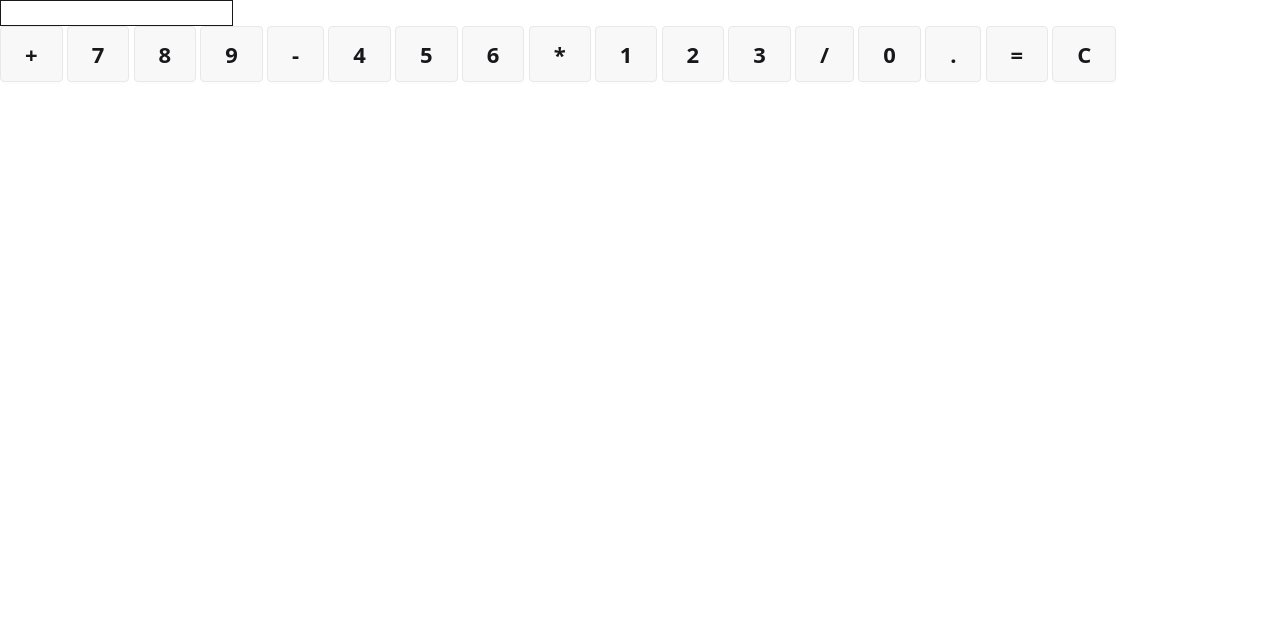
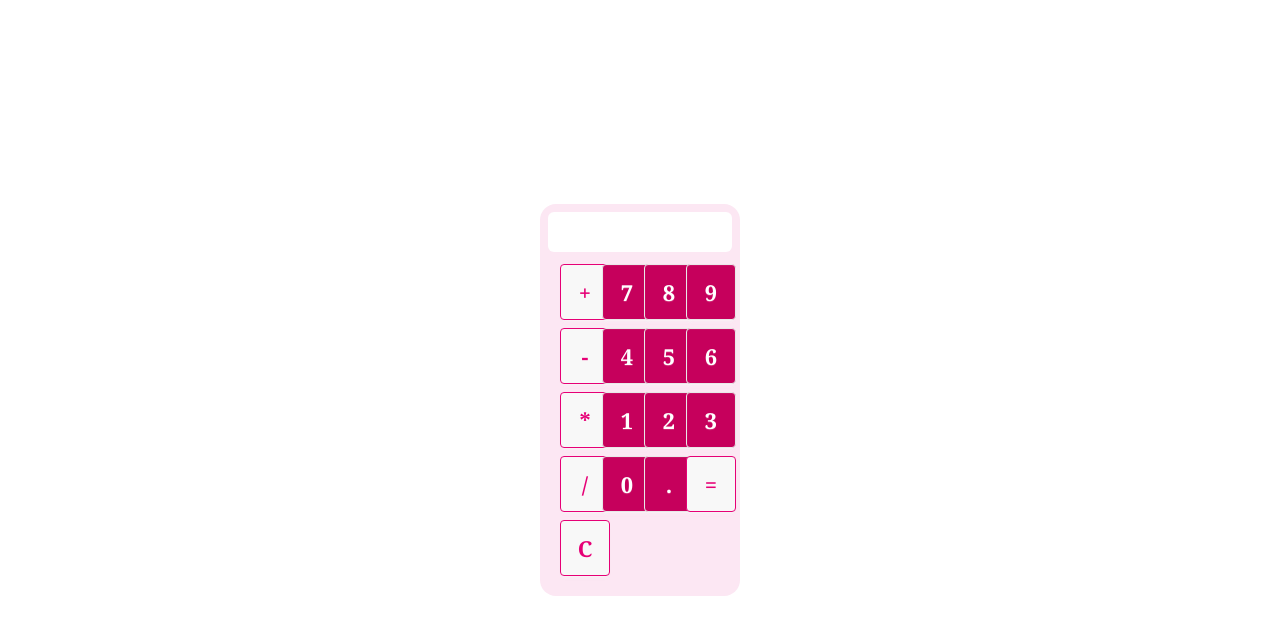
Before and after one commit to nadiaislam00/Calculator, a plain HTML site: page index.html in a window 1280 px wide. Drawn offline with nearby package versions, Linux system fonts and the light colour scheme.

Commit message:
designed the buttons

```diff
--- a/index.html
+++ b/index.html
@@ -7,27 +7,28 @@
 <script src="https://cdn.jsdelivr.net/npm/@tailwindcss/browser@4"></script>
     <title>Calculator</title>
 </head>
-<body>
-    <div id="calculator">
-        <input type="text" id="display">
-        <div id="keys">
-            <button class="btn btn-xs sm:btn-sm md:btn-md lg:btn-lg xl:btn-xl" onclick="appendToDisplay('+')">+</button>
-            <button class="btn btn-xs sm:btn-sm md:btn-md lg:btn-lg xl:btn-xl" onclick="appendToDisplay('7')">7</button>
-            <button class="btn btn-xs sm:btn-sm md:btn-md lg:btn-lg xl:btn-xl" onclick="appendToDisplay('8')">8</button>
-            <button class="btn btn-xs sm:btn-sm md:btn-md lg:btn-lg xl:btn-xl" onclick="appendToDisplay('9')">9</button>
-            <button class="btn btn-xs sm:btn-sm md:btn-md lg:btn-lg xl:btn-xl" onclick="appendToDisplay('-')">-</button>
-            <button class="btn btn-xs sm:btn-sm md:btn-md lg:btn-lg xl:btn-xl" onclick="appendToDisplay('4')">4</button>
-            <button class="btn btn-xs sm:btn-sm md:btn-md lg:btn-lg xl:btn-xl" onclick="appendToDisplay('5')">5</button>
-            <button class="btn btn-xs sm:btn-sm md:btn-md lg:btn-lg xl:btn-xl" onclick="appendToDisplay('6')">6</button>
-            <button class="btn btn-xs sm:btn-sm md:btn-md lg:btn-lg xl:btn-xl" onclick="appendToDisplay('*')">*</button>
-            <button class="btn btn-xs sm:btn-sm md:btn-md lg:btn-lg xl:btn-xl" onclick="appendToDisplay('1')">1</button>
-            <button class="btn btn-xs sm:btn-sm md:btn-md lg:btn-lg xl:btn-xl" onclick="appendToDisplay('2')">2</button>
-            <button class="btn btn-xs sm:btn-sm md:btn-md lg:btn-lg xl:btn-xl" onclick="appendToDisplay('3')">3</button>
-            <button class="btn btn-xs sm:btn-sm md:btn-md lg:btn-lg xl:btn-xl" onclick="appendToDisplay('/')">/</button>
-            <button class="btn btn-xs sm:btn-sm md:btn-md lg:btn-lg xl:btn-xl" onclick="appendToDisplay('0')">0</button>
-            <button class="btn btn-xs sm:btn-sm md:btn-md lg:btn-lg xl:btn-xl" onclick="appendToDisplay('.')">.</button>
-            <button class="btn btn-xs sm:btn-sm md:btn-md lg:btn-lg xl:btn-xl" onclick="calculate()">=</button>
-            <button class="btn btn-xs sm:btn-sm md:btn-md lg:btn-lg xl:btn-xl" onclick="clearDisplay()">C</button>
+<body class="m-0 flex justify-center items-center h-[100vh]">
+    <div id="calculator" class="font-serif bg-pink-100 rounded-2xl max-w-[200px] p-2">
+        <input type="text" id="display" class="w-full p-2 border-none text-left text-pink-600 bg-white rounded-md">
+        <div id="keys" class="grid grid-cols-4 gap-2 p-3">
+            <button class="btn btn-xs border-pink-600 text-pink-600 cursor-pointer sm:btn-sm md:btn-md lg:btn-lg xl:btn-xl" onclick="appendToDisplay('+')">+</button>
+            <button class="btn cursor-pointer  bg-pink-700 text-white btn-xs sm:btn-sm md:btn-md lg:btn-lg xl:btn-xl" onclick="appendToDisplay('7')">7</button>
+            <button class="btn cursor-pointer bg-pink-700 text-white btn-xs sm:btn-sm md:btn-md lg:btn-lg xl:btn-xl" onclick="appendToDisplay('8')">8</button>
+            <button class="btn cursor-pointer btn-xs bg-pink-700 text-white sm:btn-sm md:btn-md lg:btn-lg xl:btn-xl" onclick="appendToDisplay('9')">9</button>
+
+            <button class="btn cursor-pointer btn-xs border-pink-600 text-pink-600 sm:btn-sm md:btn-md lg:btn-lg xl:btn-xl" onclick="appendToDisplay('-')">-</button>
+            <button class="btn cursor-pointer btn-xs bg-pink-700 text-white sm:btn-sm md:btn-md lg:btn-lg xl:btn-xl" onclick="appendToDisplay('4')">4</button>
+            <button class="btn cursor-pointer btn-xs bg-pink-700 text-white sm:btn-sm md:btn-md lg:btn-lg xl:btn-xl" onclick="appendToDisplay('5')">5</button>
+            <button class="btn cursor-pointer btn-xs bg-pink-700 text-white sm:btn-sm md:btn-md lg:btn-lg xl:btn-xl" onclick="appendToDisplay('6')">6</button>
+            <button class="btn cursor-pointer btn-xs border-pink-600 text-pink-600 sm:btn-sm md:btn-md lg:btn-lg xl:btn-xl" onclick="appendToDisplay('*')">*</button>
+            <button class="btn cursor-pointer btn-xs bg-pink-700 text-white sm:btn-sm md:btn-md lg:btn-lg xl:btn-xl" onclick="appendToDisplay('1')">1</button>
+            <button class="btn cursor-pointer btn-xs bg-pink-700 text-white sm:btn-sm md:btn-md lg:btn-lg xl:btn-xl" onclick="appendToDisplay('2')">2</button>
+            <button class="btn cursor-pointer btn-xs bg-pink-700 text-white sm:btn-sm md:btn-md lg:btn-lg xl:btn-xl" onclick="appendToDisplay('3')">3</button>
+            <button class="btn cursor-pointer btn-xs border-pink-600 text-pink-600 sm:btn-sm md:btn-md lg:btn-lg xl:btn-xl" onclick="appendToDisplay('/')">/</button>
+            <button class="btn cursor-pointer btn-xs bg-pink-700 text-white sm:btn-sm md:btn-md lg:btn-lg xl:btn-xl" onclick="appendToDisplay('0')">0</button>
+            <button class="btn cursor-pointer btn-xs bg-pink-700 text-white sm:btn-sm md:btn-md lg:btn-lg xl:btn-xl" onclick="appendToDisplay('.')">.</button>
+            <button class="btn cursor-pointer btn-xs border-pink-600 text-pink-600 sm:btn-sm md:btn-md lg:btn-lg xl:btn-xl" onclick="calculate()">=</button>
+            <button class="btn cursor-pointer btn-xs border-pink-600 text-pink-600 sm:btn-sm md:btn-md lg:btn-lg xl:btn-xl" onclick="clearDisplay()">C</button>
         </div>
     </div>
 </body>
```
